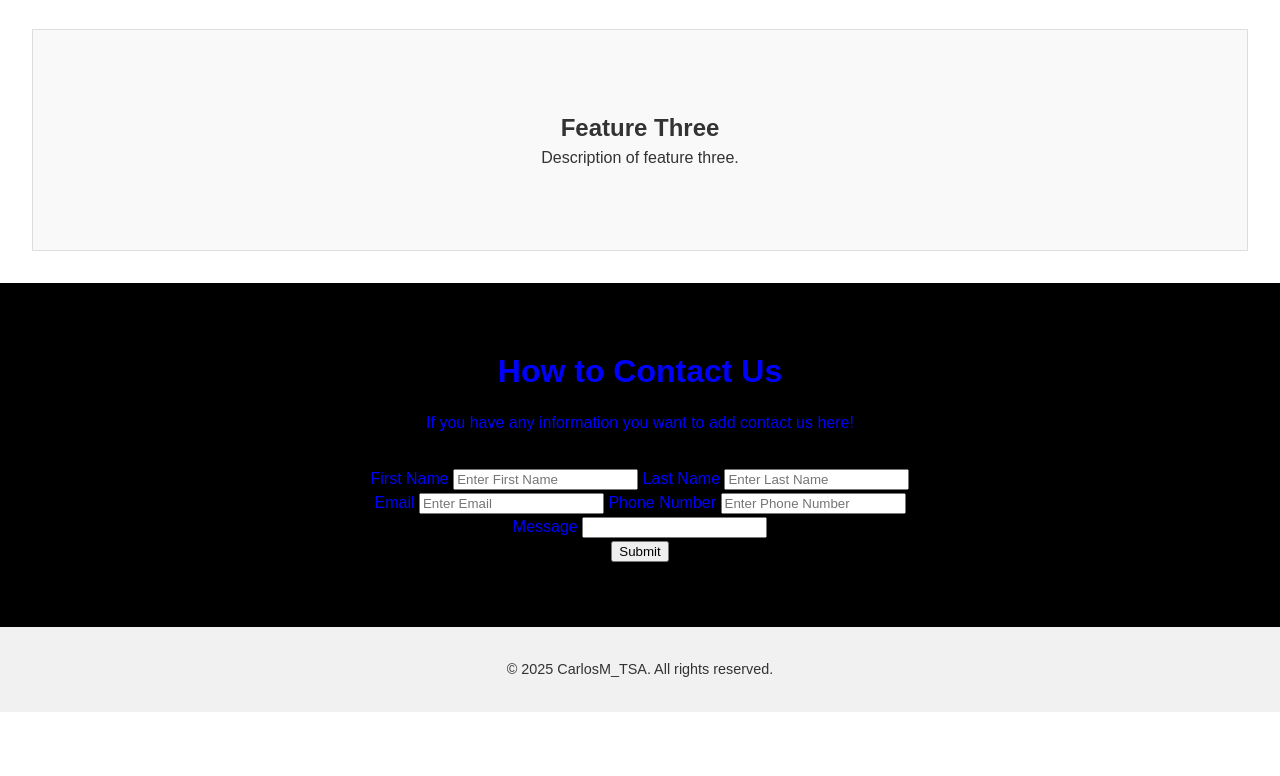
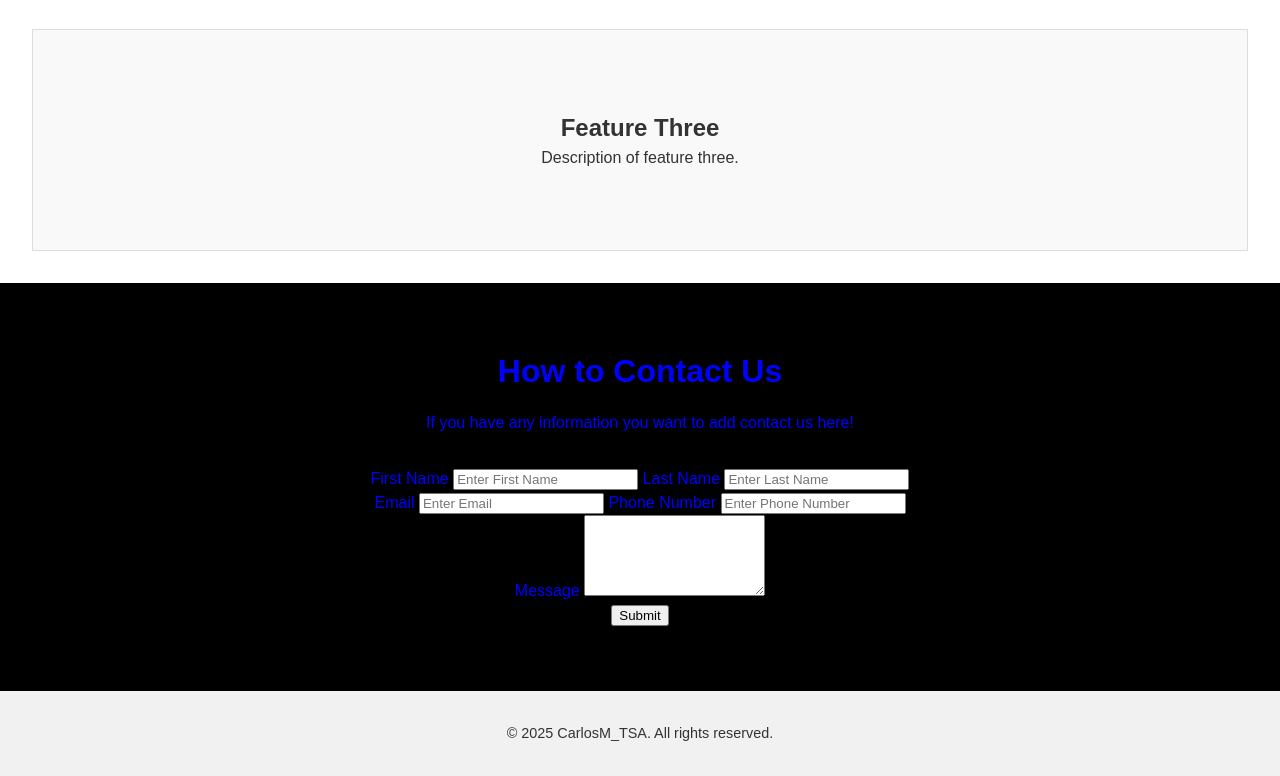
Before and after one commit to matacarlitos2006-wq/matacarlitos2006.github.io, a plain HTML site: page index.html in a window 1280 px wide. Shown: the part 674-1450 px from the top of the page. Before the commit the page ends 1386 px from the top, so only its background shows below. Drawn offline with Linux system fonts and the light colour scheme.

Commit message:
Update index.html

```diff
--- a/index.html
+++ b/index.html
@@ -65,7 +65,7 @@
         <br>
 
         <label for="Message">Message</label>
-        <input type="tel" id="Message" name="Message">
+        <textarea name="Message" id="Message" rows="5"></textarea>
 
         <div>
           <input type="submit">
```
